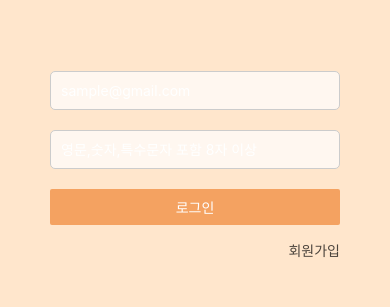
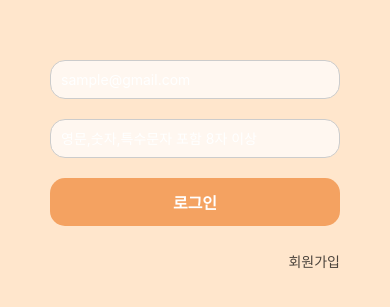
Before and after one commit to Computer-Research-Association/CC_Maker_FE, a React Native app: screen /Login in a window 390 px wide. Shown: the part 257-564 px from the top of the page. Built offline with nearby package versions, Linux system fonts and the light colour scheme.

Commit message:
Done Login

```diff
--- a/LoginScreen.js
+++ b/LoginScreen.js
@@ -4,6 +4,7 @@ import { View, TextInput, Button, StyleSheet, Alert, Text, TouchableOpacity } fr
 export default function LoginScreen({ navigation }) {  // navigation을 받아옵니다
   const [email, setEmail] = useState('');
   const [password, setPassword] = useState('');
+  const [autoLogin, setAutoLogin] = useState(false);
 
   const handleLogin = async () => {
     // 로그인 처리 기존 코드
@@ -25,10 +26,12 @@ export default function LoginScreen({ navigation }) {  // navigation을 받아
         secureTextEntry
         style={styles.input}
       />
-      <Button title="로그인" onPress={handleLogin} color = "#f4a261"/>
+      <TouchableOpacity style={styles.roundButton} onPress={handleLogin}>
+          <Text style={styles.roundButtonText}>로그인</Text>
+      </TouchableOpacity>
 
       {/* 회원가입 버튼 추가 */}
-      <TouchableOpacity onPress={() => navigation.navigate('Signup')}>
+      <TouchableOpacity onPress={() => navigation.navigate('Signup')} >
         <Text style={styles.signupText}>회원가입</Text>
       </TouchableOpacity>
     </View>
@@ -43,16 +46,27 @@ const styles = StyleSheet.create({
     borderColor: '#ccc',
     marginBottom: 20,
     padding: 10,
-    borderRadius: 5,
     color: 'white', // 입력된 텍스트 색상
-    backgroundColor: 'rgba(255, 255, 255, 0.7)', // 💡 여기가 투명도 설정!s
+    backgroundColor: 'rgba(255, 255, 255, 0.7)',
+    borderRadius:15,
   },
   signupText: {
     marginTop: 15,
     color: 'black',
     textAlign: 'right',
-    opacity :0.7
-
-
+    opacity :0.7,
   },
+  roundButton: {
+  backgroundColor: '#f4a261',
+  paddingVertical: 12,
+  paddingHorizontal: 30,
+  borderRadius: 15,          // ← 요게 버튼을 둥글게 만듭니다!
+  alignItems: 'center',
+  marginBottom: 10,
+},
+roundButtonText: {
+  color: 'white',
+  fontSize: 16,
+  fontWeight: 'bold',
+},
 });
--- a/SignupScreen.js
+++ b/SignupScreen.js
@@ -5,6 +5,7 @@ import { View, TextInput, Button, StyleSheet, Alert, Text } from 'react-native';
 export default function SignupScreen({ navigation }) {
   const [email, setEmail] = useState(''); //useState로 빈문자열 생성, email에 넣고, setEmail함수 호출
   const [password, setPassword] = useState('');
+
 
   // async 비동기 함수시작
   const handleSignup = async () => {
@@ -15,7 +16,7 @@ export default function SignupScreen({ navigation }) {
 
 
     try {
-      const response = await fetch('http://172.17.128.94:8080/register', {
+      const response = await fetch('http://192.168.29.245:8080/register', {
         method: 'POST',
          headers: {
          'Content-Type': 'application/json',  //표준 MIME 에서 json 형태
@@ -25,7 +26,14 @@ export default function SignupScreen({ navigation }) {
 
 
         const json = await response.json();
-        console.log('서버 응답:', json); //
+console.log('서버 응답:', json); //
+
+if (response.ok) {
+  Alert.alert('회원가입 성공');
+} else {
+  Alert.alert('회원가입 실패', json.message ?? '서버 오류');
+}
+
 
       if (response.ok) {
         Alert.alert('회원가입 성공', '로그인 화면으로 이동합니다.');
@@ -41,14 +49,15 @@ export default function SignupScreen({ navigation }) {
 
   return (
     <View style={styles.container}>
-      <Text style={styles.title}>회원가입</Text>
+      {/* <Text style={styles.title}>회원가입</Text> */}
       <TextInput
-        placeholder="이메일"
+        placeholder="이름"
         onChangeText={setEmail}
         value={email}
         style={styles.input}
         autoCapitalize="none"
       />
+
       <TextInput
         placeholder="비밀번호"
         onChangeText={setPassword}
@@ -62,7 +71,7 @@ export default function SignupScreen({ navigation }) {
 }
 
 const styles = StyleSheet.create({
-  container: { padding: 20, marginTop: 80 },
+  container: { padding: 50 ,flex:1, backgroundColor:'#ffe6cc'},
   title: { fontSize: 24, marginBottom: 20, textAlign: 'center' },
   input: {
     borderWidth: 1,
```
